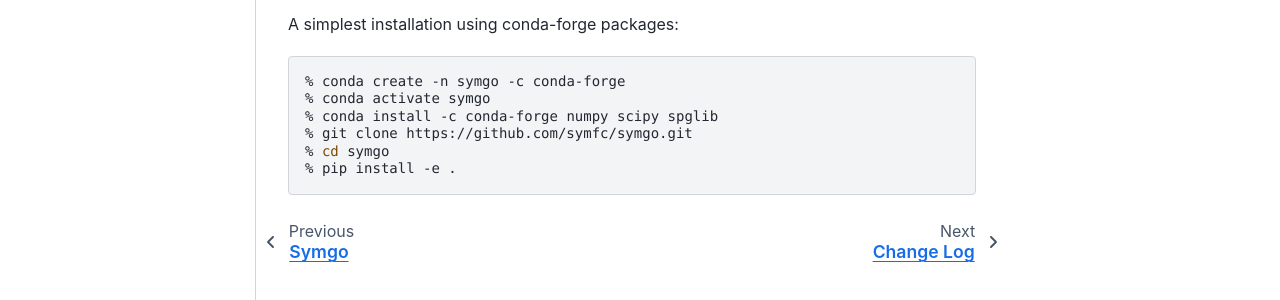
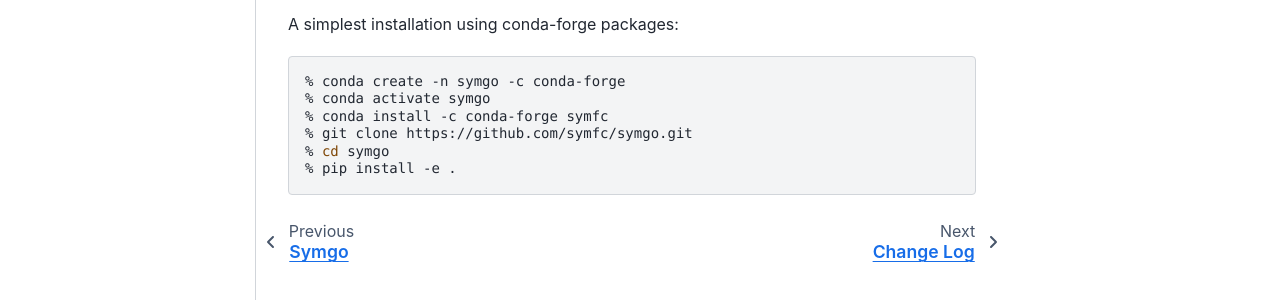
Before and after one commit to symfc/symgo, a Sphinx documentation site: the page built from doc/install.md, in a window 1280 px wide. Shown: the part 508-808 px from the top of the page. Built offline with Sphinx 7.4.7 and the Sphinx Book theme 1.1.4, drawn with Linux system fonts in a browser that asks for light colours.

Commit message:
Update doc

````diff
--- a/doc/install.md
+++ b/doc/install.md
@@ -19,7 +19,7 @@
 ```bash
 % conda create -n symgo -c conda-forge
 % conda activate symgo
-% conda install -c conda-forge numpy scipy spglib
+% conda install -c conda-forge symfc
 % git clone https://github.com/symfc/symgo.git
 % cd symgo
 % pip install -e .
````
